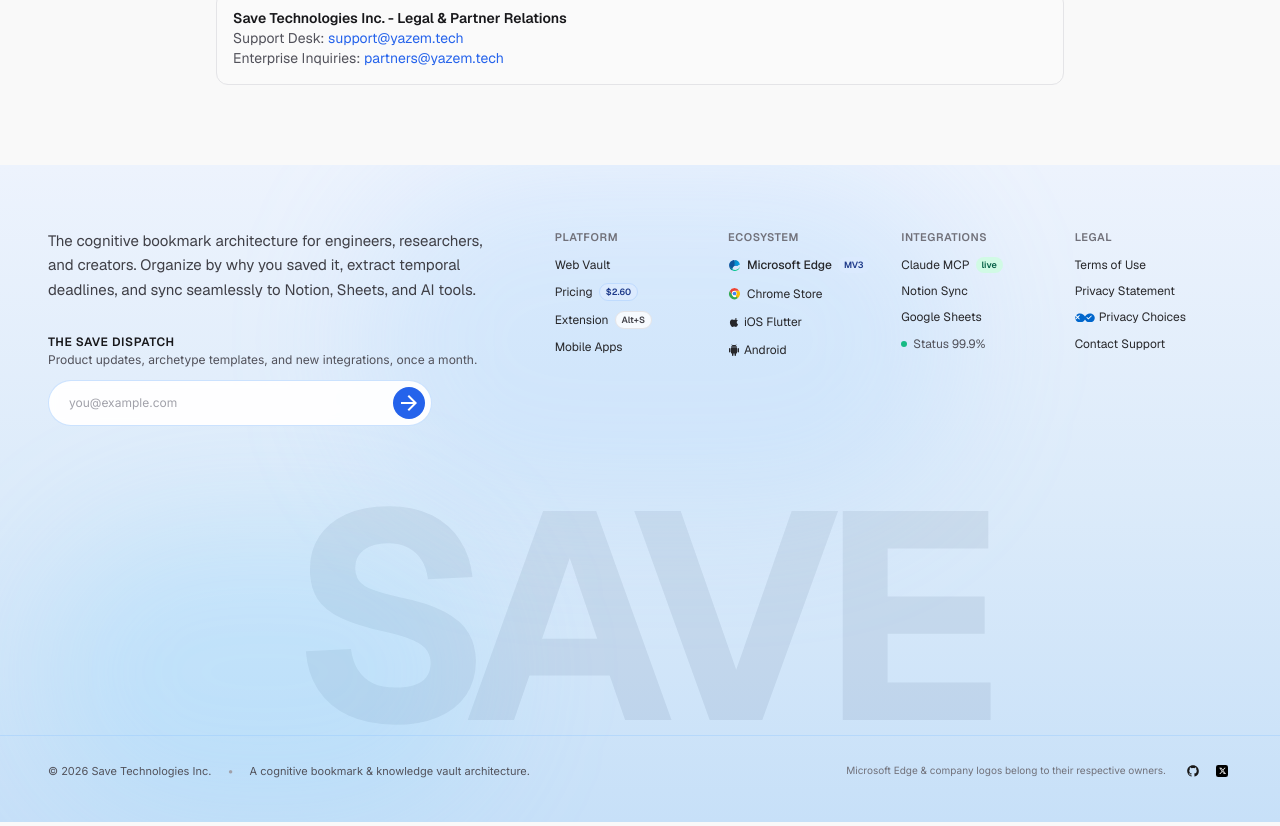
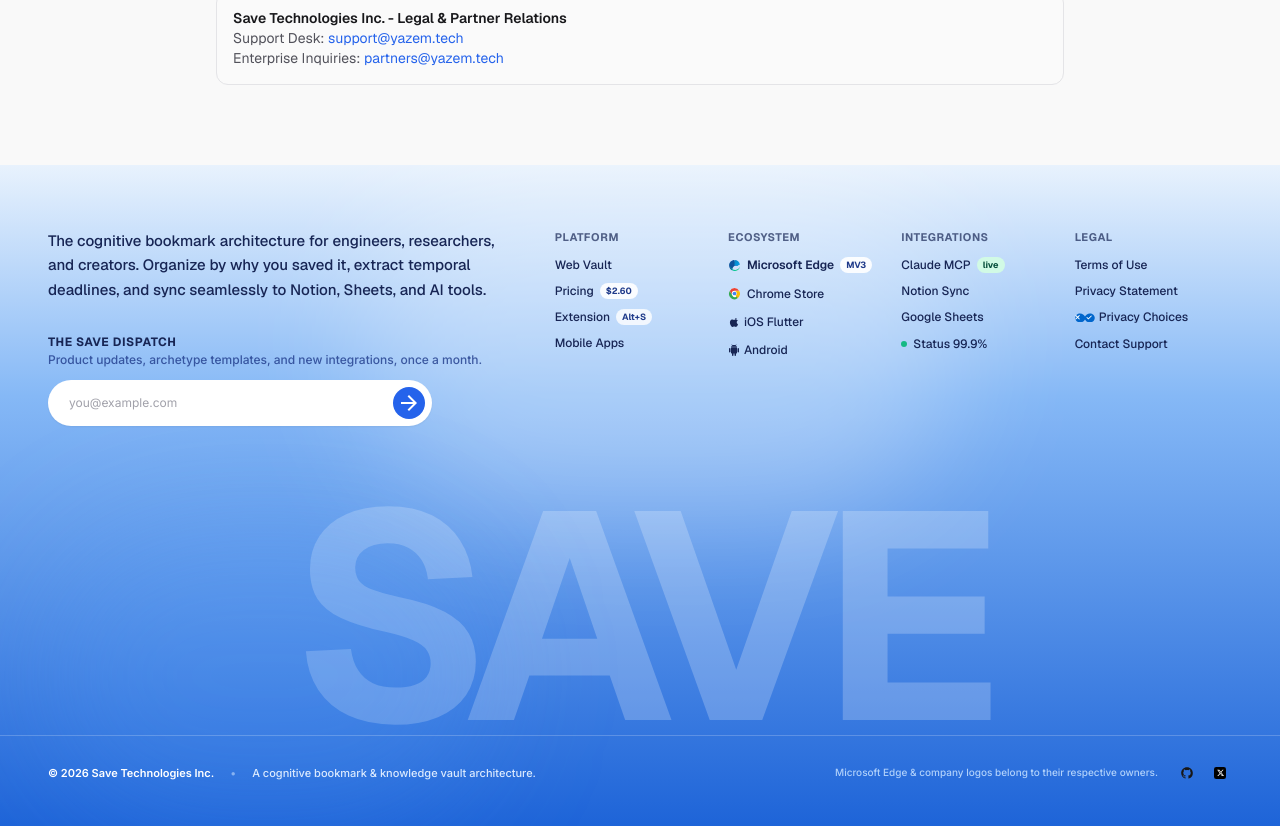
Before and after one commit to tad12e/Save, a Next.js app in the folder Landing_page/: page /terms in a window 1280 px wide. Shown: the part 1202-2028 px from the top of the page. Built offline with nearby package versions, Linux system fonts and the light colour scheme; no server answers.

Commit message:
style(footer): deepen blue gradient towards the bottom and style watermark with white frosted glow

```diff
--- a/Landing_page/components/CTASection.tsx
+++ b/Landing_page/components/CTASection.tsx
@@ -7,7 +7,7 @@ export default function CTASection() {
   return (
     <section
       id="cta"
-      className="py-24 md:py-32 bg-gradient-to-b from-surface via-[#F6FAFE]/70 to-[#EDF3FD] text-center relative overflow-hidden"
+      className="py-24 md:py-32 bg-gradient-to-b from-surface via-[#F5F9FE] to-[#E8F2FD] text-center relative overflow-hidden"
     >
       {/* Soft Ambient Warm Glow */}
       <div className="absolute inset-0 flex items-center justify-center -z-10 pointer-events-none">
--- a/Landing_page/components/Footer.tsx
+++ b/Landing_page/components/Footer.tsx
@@ -25,10 +25,10 @@ export default function Footer() {
   };
 
   return (
-    <footer className="w-full bg-gradient-to-b from-[#EDF3FD] via-[#DCEBFA] to-[#C7E0F8] pt-12 sm:pt-16 pb-10 relative overflow-hidden text-zinc-800">
+    <footer className="w-full bg-gradient-to-b from-[#E8F2FD] via-[#85B8F6] via-35% to-[#1E64D8] pt-12 sm:pt-16 pb-10 relative overflow-hidden text-blue-950">
       {/* Decorative ambient lighting */}
-      <div className="absolute top-0 right-1/4 w-[600px] h-[350px] bg-blue-300/20 blur-3xl rounded-full pointer-events-none -z-0" />
-      <div className="absolute bottom-0 left-10 w-[450px] h-[300px] bg-sky-300/20 blur-3xl rounded-full pointer-events-none -z-0" />
+      <div className="absolute top-0 right-1/4 w-[600px] h-[350px] bg-white/30 blur-3xl rounded-full pointer-events-none -z-0" />
+      <div className="absolute bottom-0 left-10 w-[450px] h-[300px] bg-blue-400/20 blur-3xl rounded-full pointer-events-none -z-0" />
 
       {/* ------------------------------------------------------------ */}
       {/* TOP SECTION: MISSION & NEWSLETTER (LEFT) + 4 LINK COLS (RIGHT)*/}
@@ -37,29 +37,29 @@ export default function Footer() {
         <div className="grid grid-cols-1 lg:grid-cols-12 gap-12 lg:gap-8 pb-10">
           {/* LEFT COLUMN: Mission & Email Dispatch */}
           <div className="lg:col-span-5 space-y-6">
-            <p className="font-geist text-sm sm:text-[15px] text-zinc-700 leading-relaxed max-w-md font-normal">
+            <p className="font-geist text-sm sm:text-[15px] text-blue-950 leading-relaxed max-w-md font-medium">
               The cognitive bookmark architecture for engineers, researchers, and creators. Organize by why you saved it, extract temporal deadlines, and sync seamlessly to Notion, Sheets, and AI tools.
             </p>
 
             <div className="space-y-3 pt-2">
               <div>
-                <h4 className="font-geist text-xs font-semibold uppercase tracking-wider text-zinc-900">
+                <h4 className="font-geist text-xs font-bold uppercase tracking-wider text-blue-950">
                   The Save Dispatch
                 </h4>
-                <p className="font-inter text-xs text-zinc-600 mt-0.5">
+                <p className="font-inter text-xs text-blue-900/80 mt-0.5 font-medium">
                   Product updates, archetype templates, and new integrations, once a month.
                 </p>
               </div>
 
               {subscribed ? (
-                <div className="p-3 rounded-full bg-white/80 border border-blue-300 text-xs font-geist font-medium text-blue-900 inline-flex items-center gap-2 shadow-2xs">
+                <div className="p-3 rounded-full bg-white/90 border border-white text-xs font-geist font-semibold text-blue-950 inline-flex items-center gap-2 shadow-xs">
                   <span className="w-2 h-2 rounded-full bg-emerald-500" />
                   <span>You&apos;re subscribed to the Save Dispatch!</span>
                 </div>
               ) : (
                 <form
                   onSubmit={handleSubscribe}
-                  className="flex items-center bg-white/95 backdrop-blur-sm border border-blue-200/80 rounded-full p-1.5 shadow-2xs max-w-sm focus-within:border-blue-500 focus-within:ring-2 focus-within:ring-blue-200 transition-all"
+                  className="flex items-center bg-white border border-white/80 rounded-full p-1.5 shadow-sm max-w-sm focus-within:ring-2 focus-within:ring-blue-300 transition-all"
                 >
                   <input
                     type="email"
@@ -87,14 +87,14 @@ export default function Footer() {
           <div className="lg:col-span-7 grid grid-cols-2 sm:grid-cols-4 gap-6 sm:gap-4 font-geist text-xs">
             {/* Column 1: Core Platform */}
             <div className="space-y-3">
-              <span className="text-[11px] font-semibold text-zinc-500 uppercase tracking-wider block">
+              <span className="text-[11px] font-bold text-blue-950/70 uppercase tracking-wider block">
                 Platform
               </span>
               <ul className="space-y-2.5">
                 <li>
                   <a
                     href={APP_ROUTES.signIn}
-                    className="text-zinc-800 hover:text-blue-700 transition-colors inline-block"
+                    className="text-blue-950 font-medium hover:text-white transition-colors inline-block"
                   >
                     Web Vault
                   </a>
@@ -102,10 +102,10 @@ export default function Footer() {
                 <li>
                   <a
                     href="#pricing"
-                    className="text-zinc-800 hover:text-blue-700 transition-colors inline-flex items-center gap-1.5"
+                    className="text-blue-950 font-medium hover:text-white transition-colors inline-flex items-center gap-1.5"
                   >
                     <span>Pricing</span>
-                    <span className="px-1.5 py-0.2 rounded-full text-[9px] font-semibold bg-blue-100 text-blue-900 border border-blue-200">
+                    <span className="px-1.5 py-0.2 rounded-full text-[9px] font-bold bg-white/90 text-blue-900 shadow-2xs">
                       $2.60
                     </span>
                   </a>
@@ -113,10 +113,10 @@ export default function Footer() {
                 <li>
                   <a
                     href="#download"
-                    className="text-zinc-800 hover:text-blue-700 transition-colors inline-flex items-center gap-1.5"
+                    className="text-blue-950 font-medium hover:text-white transition-colors inline-flex items-center gap-1.5"
                   >
                     <span>Extension</span>
-                    <span className="px-1.5 py-0.2 rounded-full text-[9px] font-semibold bg-white/80 text-zinc-700 border border-zinc-200">
+                    <span className="px-1.5 py-0.2 rounded-full text-[9px] font-bold bg-white/80 text-blue-900 shadow-2xs">
                       Alt+S
                     </span>
                   </a>
@@ -124,7 +124,7 @@ export default function Footer() {
                 <li>
                   <a
                     href="#mobile"
-                    className="text-zinc-800 hover:text-blue-700 transition-colors inline-block"
+                    className="text-blue-950 font-medium hover:text-white transition-colors inline-block"
                   >
                     Mobile Apps
                   </a>
@@ -134,7 +134,7 @@ export default function Footer() {
 
             {/* Column 2: Ecosystem & Browsers */}
             <div className="space-y-3">
-              <span className="text-[11px] font-semibold text-zinc-500 uppercase tracking-wider block">
+              <span className="text-[11px] font-bold text-blue-950/70 uppercase tracking-wider block">
                 Ecosystem
               </span>
               <ul className="space-y-2.5">
@@ -143,11 +143,11 @@ export default function Footer() {
                     href="https://microsoftedge.microsoft.com/addons"
                     target="_blank"
                     rel="noreferrer"
-                    className="text-zinc-800 hover:text-blue-700 transition-colors inline-flex items-center gap-1.5 font-medium"
+                    className="text-blue-950 font-semibold hover:text-white transition-colors inline-flex items-center gap-1.5"
                   >
                     <EdgeLogo size={13} />
                     <span>Microsoft Edge</span>
-                    <span className="px-1.5 py-0.2 rounded-full text-[9px] font-semibold bg-blue-100 text-blue-900">
+                    <span className="px-1.5 py-0.2 rounded-full text-[9px] font-bold bg-white/90 text-blue-900 shadow-2xs">
                       MV3
                     </span>
                   </a>
@@ -155,7 +155,7 @@ export default function Footer() {
                 <li>
                   <a
                     href="#download"
-                    className="text-zinc-800 hover:text-blue-700 transition-colors inline-flex items-center gap-1.5"
+                    className="text-blue-950 font-medium hover:text-white transition-colors inline-flex items-center gap-1.5"
                   >
                     <ChromeLogo size={13} />
                     <span>Chrome Store</span>
@@ -164,18 +164,18 @@ export default function Footer() {
                 <li>
                   <a
                     href="#mobile"
-                    className="text-zinc-800 hover:text-blue-700 transition-colors inline-flex items-center gap-1"
+                    className="text-blue-950 font-medium hover:text-white transition-colors inline-flex items-center gap-1"
                   >
-                    <AppleLogo size={12} className="text-zinc-800" />
+                    <AppleLogo size={12} className="text-blue-950" />
                     <span>iOS Flutter</span>
                   </a>
                 </li>
                 <li>
                   <a
                     href="#mobile"
-                    className="text-zinc-800 hover:text-blue-700 transition-colors inline-flex items-center gap-1"
+                    className="text-blue-950 font-medium hover:text-white transition-colors inline-flex items-center gap-1"
                   >
-                    <AndroidLogo size={12} className="text-zinc-800" />
+                    <AndroidLogo size={12} className="text-blue-950" />
                     <span>Android</span>
                   </a>
                 </li>
@@ -184,17 +184,17 @@ export default function Footer() {
 
             {/* Column 3: Integrations & Updates */}
             <div className="space-y-3">
-              <span className="text-[11px] font-semibold text-zinc-500 uppercase tracking-wider block">
+              <span className="text-[11px] font-bold text-blue-950/70 uppercase tracking-wider block">
                 Integrations
               </span>
               <ul className="space-y-2.5">
                 <li>
                   <a
                     href="#sync-mcp"
-                    className="text-zinc-800 hover:text-blue-700 transition-colors inline-flex items-center gap-1.5"
+                    className="text-blue-950 font-medium hover:text-white transition-colors inline-flex items-center gap-1.5"
                   >
                     <span>Claude MCP</span>
-                    <span className="px-1.5 py-0.2 rounded-full text-[9px] font-semibold bg-emerald-100 text-emerald-800">
+                    <span className="px-1.5 py-0.2 rounded-full text-[9px] font-bold bg-emerald-100 text-emerald-900 shadow-2xs">
                       live
                     </span>
                   </a>
@@ -202,7 +202,7 @@ export default function Footer() {
                 <li>
                   <a
                     href="#stack"
-                    className="text-zinc-800 hover:text-blue-700 transition-colors inline-block"
+                    className="text-blue-950 font-medium hover:text-white transition-colors inline-block"
                   >
                     Notion Sync
                   </a>
@@ -210,13 +210,13 @@ export default function Footer() {
                 <li>
                   <a
                     href="#stack"
-                    className="text-zinc-800 hover:text-blue-700 transition-colors inline-block"
+                    className="text-blue-950 font-medium hover:text-white transition-colors inline-block"
                   >
                     Google Sheets
                   </a>
                 </li>
                 <li>
-                  <div className="inline-flex items-center gap-1.5 text-zinc-600">
+                  <div className="inline-flex items-center gap-1.5 text-blue-950 font-medium">
                     <span className="w-1.5 h-1.5 rounded-full bg-emerald-500 animate-pulse" />
                     <span>Status 99.9%</span>
                   </div>
@@ -226,14 +226,14 @@ export default function Footer() {
 
             {/* Column 4: Compliance & Legal */}
             <div className="space-y-3">
-              <span className="text-[11px] font-semibold text-zinc-500 uppercase tracking-wider block">
+              <span className="text-[11px] font-bold text-blue-950/70 uppercase tracking-wider block">
                 Legal
               </span>
               <ul className="space-y-2.5">
                 <li>
                   <Link
                     href="/terms"
-                    className="text-zinc-800 hover:text-blue-700 transition-colors inline-block"
+                    className="text-blue-950 font-medium hover:text-white transition-colors inline-block"
                   >
                     Terms of Use
                   </Link>
@@ -241,7 +241,7 @@ export default function Footer() {
                 <li>
                   <Link
                     href="/privacy"
-                    className="text-zinc-800 hover:text-blue-700 transition-colors inline-block"
+                    className="text-blue-950 font-medium hover:text-white transition-colors inline-block"
                   >
                     Privacy Statement
                   </Link>
@@ -250,7 +250,7 @@ export default function Footer() {
                   <button
                     type="button"
                     onClick={() => setShowPrivacyModal(true)}
-                    className="text-zinc-800 hover:text-blue-700 transition-colors inline-flex items-center gap-1 cursor-pointer"
+                    className="text-blue-950 font-medium hover:text-white transition-colors inline-flex items-center gap-1 cursor-pointer"
                   >
                     <PrivacyChoicesIcon size={20} />
                     <span>Privacy Choices</span>
@@ -259,7 +259,7 @@ export default function Footer() {
                 <li>
                   <a
                     href="mailto:support@yazem.tech"
-                    className="text-zinc-800 hover:text-blue-700 transition-colors inline-block"
+                    className="text-blue-950 font-medium hover:text-white transition-colors inline-block"
                   >
                     Contact Support
                   </a>
@@ -271,27 +271,27 @@ export default function Footer() {
       </div>
 
       {/* ------------------------------------------------------------ */}
-      {/* GIANT WATERMARK BRAND NAME: "Save" (EDGE-TO-EDGE ACROSS WIDTH)*/}
+      {/* GIANT WATERMARK BRAND NAME: "Save" (OVER DEEPER BLUE BASE)   */}
       {/* ------------------------------------------------------------ */}
       <div className="w-full overflow-hidden select-none pointer-events-none mt-6 sm:mt-10 mb-2">
-        <h2 className="font-geist font-black tracking-tighter text-[23vw] leading-[0.75] text-center text-blue-950/[0.08] uppercase w-full block whitespace-nowrap">
+        <h2 className="font-geist font-black tracking-tighter text-[23vw] leading-[0.75] text-center text-white/[0.22] uppercase w-full block whitespace-nowrap drop-shadow-xs">
           Save
         </h2>
       </div>
 
       {/* ------------------------------------------------------------ */}
-      {/* BOTTOM METADATA & COPYRIGHT STRIP                            */}
+      {/* BOTTOM METADATA & COPYRIGHT STRIP (WHITE & LIGHT BLUE)       */}
       {/* ------------------------------------------------------------ */}
-      <div className="max-w-7xl mx-auto px-6 sm:px-8 lg:px-12 pt-6 border-t border-blue-300/40 relative z-10">
-        <div className="flex flex-col sm:flex-row items-start sm:items-center justify-between gap-4 text-[11px] text-zinc-600 font-inter">
+      <div className="max-w-7xl mx-auto px-6 sm:px-8 lg:px-12 pt-6 border-t border-white/20 relative z-10">
+        <div className="flex flex-col sm:flex-row items-start sm:items-center justify-between gap-4 text-[11px] text-blue-100 font-inter font-medium">
           <div className="flex flex-wrap items-center gap-x-4 gap-y-1">
-            <span>© 2026 Save Technologies Inc.</span>
-            <span className="hidden sm:inline text-zinc-400">•</span>
+            <span className="text-white font-semibold">© 2026 Save Technologies Inc.</span>
+            <span className="hidden sm:inline text-blue-200/60">•</span>
             <span>A cognitive bookmark &amp; knowledge vault architecture.</span>
           </div>
 
           <div className="flex items-center gap-4">
-            <span className="text-[10px] text-zinc-500">
+            <span className="text-[10px] text-blue-200/90">
               Microsoft Edge &amp; company logos belong to their respective owners.
             </span>
             <div className="flex items-center gap-2">
@@ -299,7 +299,7 @@ export default function Footer() {
                 href="https://github.com/tad12e/Save"
                 target="_blank"
                 rel="noreferrer"
-                className="p-1 rounded-md text-zinc-600 hover:text-zinc-900 transition-colors"
+                className="p-1.5 rounded-md text-blue-200 hover:text-white hover:bg-white/10 transition-colors"
                 title="GitHub"
               >
                 <GitHubLogo size={14} />
@@ -308,7 +308,7 @@ export default function Footer() {
                 href="https://x.com"
                 target="_blank"
                 rel="noreferrer"
-                className="p-1 rounded-md text-zinc-600 hover:text-zinc-900 transition-colors"
+                className="p-1.5 rounded-md text-blue-200 hover:text-white hover:bg-white/10 transition-colors"
                 title="X / Twitter"
               >
                 <XLogo size={12} />
@@ -323,7 +323,7 @@ export default function Footer() {
       {/* ============================================================ */}
       {showPrivacyModal && (
         <div className="fixed inset-0 bg-black/40 backdrop-blur-xs flex items-center justify-center p-4 z-50">
-          <div className="bg-white rounded-2xl max-w-md w-full p-6 shadow-2xl border border-zinc-200 space-y-4">
+          <div className="bg-white rounded-2xl max-w-md w-full p-6 shadow-2xl border border-zinc-200 space-y-4 text-zinc-800">
             <div className="flex items-start justify-between">
               <div className="flex items-center gap-2">
                 <PrivacyChoicesIcon size={26} />
```
